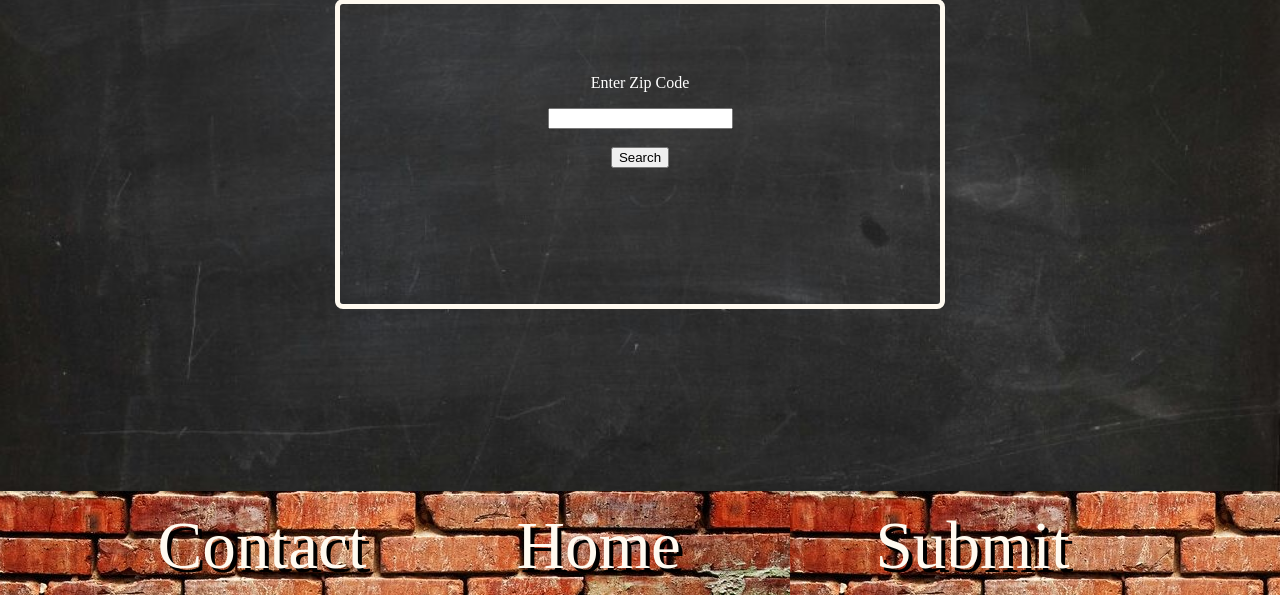
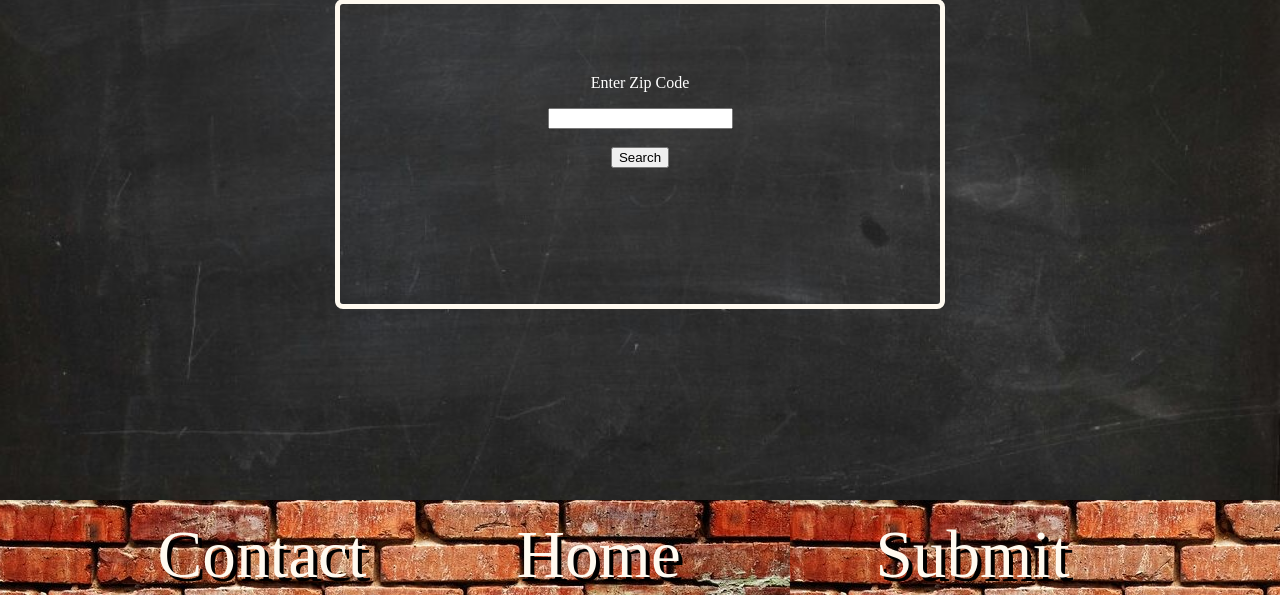
Before and after one commit to kolson133/IT-capstone, a PHP site: page /index.php in a window 1280 px wide. Shown: the part 205-800 px from the top of the page. Run offline with PHP 8.4, Linux system fonts and the light colour scheme; some web fonts are replaced.

Commit message:
another nav update

```diff
--- a/css/styles.css
+++ b/css/styles.css
@@ -113,6 +113,7 @@ body {
     display: inline-block;
     margin-top: 30px;
     margin-right: 275px;
+    margin-bottom: 15px;
   }
 
 }
@@ -123,7 +124,6 @@ footer{
     background-image: url(../images/4408530-old-brick-wall-background.jpg);
     left: -10px;
     width: 110%;
-    height: 13%;
 }
 
 .form-basic{
```
